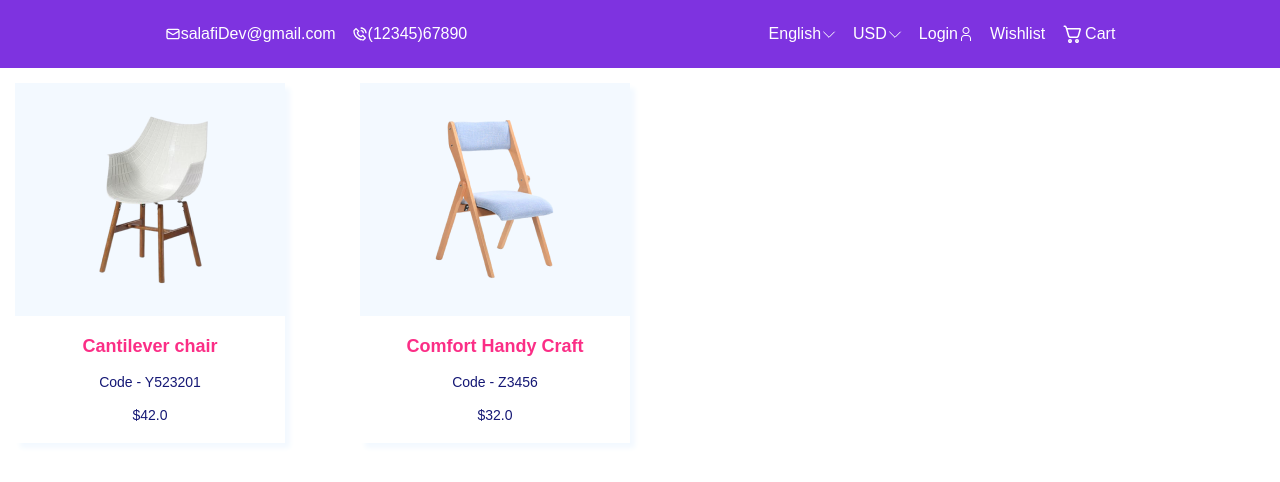
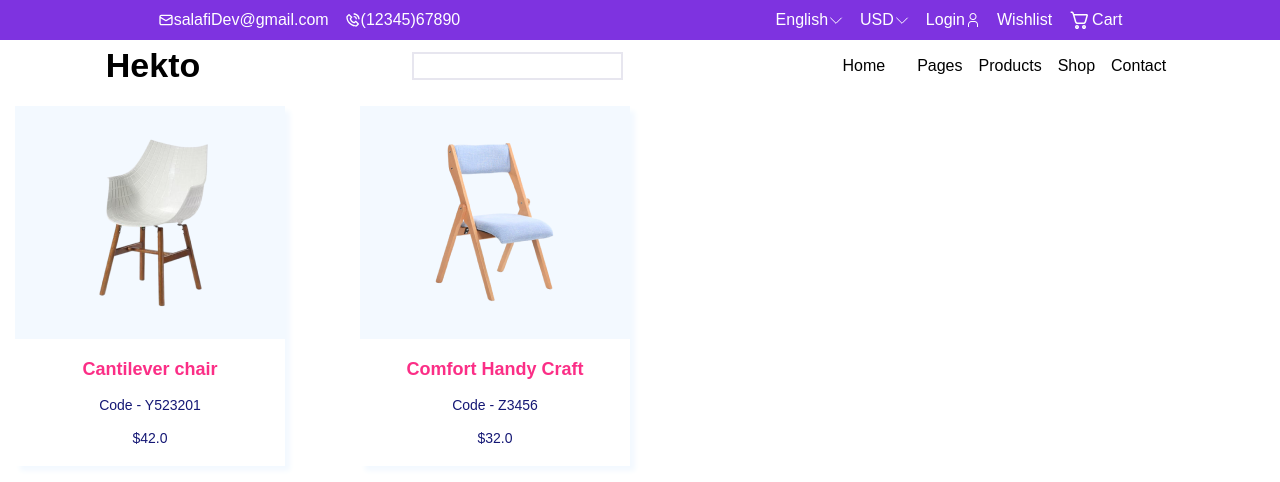
Before and after one commit to AOMuiz/salaficommerce, a React (Create React App) app: page / in a window 1280 px wide. Shown: the top 482 px of the page. Built offline with nearby package versions, Linux system fonts and the light colour scheme.

Commit message:
create navigaton bar ith minimal styling and setup

```diff
--- a/src/components/nav/index.js
+++ b/src/components/nav/index.js
@@ -10,6 +10,7 @@ import { ReactComponent as PhoneCall } from "../../assets/icon/phone-call.svg";
 
 const Navbar = () => {
   return (
+    <>
       <StyledHeadingBar>
         <StyledList>
           <StyledListItem>
@@ -37,6 +38,22 @@ const Navbar = () => {
           </StyledListItem>
         </StyledList>
       </StyledHeadingBar>
+      <StyledNavBar>
+        <StyledLogo>Hekto</StyledLogo>
+        <StyledNavForm>
+          <StyledInput></StyledInput>
+        </StyledNavForm>
+        <StyledList>
+          <StyledNavbarListItem>
+            Home <Chevron />
+          </StyledNavbarListItem>
+          <StyledNavbarListItem>Pages</StyledNavbarListItem>
+          <StyledNavbarListItem>Products</StyledNavbarListItem>
+          <StyledNavbarListItem>Shop</StyledNavbarListItem>
+          <StyledNavbarListItem>Contact</StyledNavbarListItem>
+        </StyledList>
+      </StyledNavBar>
+    </>
   );
 };
 
@@ -48,7 +65,6 @@ const StyledHeadingBar = styled.div`
   display: flex;
   justify-content: space-around;
   align-items: center;
-  padding: 1.4rem;
 `;
 const StyledList = styled.ul`
   color: ${colors.white};
@@ -64,3 +80,23 @@ const StyledListItem = styled.li`
     cursor: pointer;
   }
 `;
+
+const StyledNavBar = styled.div`
+  background-color: ${colors.white};
+  color: ${colors.black};
+  display: flex;
+  justify-content: space-around;
+  align-items: center;
+`;
+const StyledLogo = styled.div`
+  font-size: 34px;
+  font-weight: 700;
+`;
+const StyledNavForm = styled.div``;
+const StyledInput = styled.input`
+  border: 2px solid #e7e6ef;
+`;
+
+const StyledNavbarListItem = styled(StyledListItem)`
+  color: ${colors.black};
+`;
--- a/src/constants/Styles/global.js
+++ b/src/constants/Styles/global.js
@@ -18,6 +18,7 @@ const GlobalStyle = createGlobalStyle`
     font-size: 62.5%;
     box-sizing: border-box;
     font-family: 'Josefin Sans', sans-serif;
+    font-weight: 400;
 
     /* 768px */
     @media screen and (max-width: 48em) {
```
Lines whose indentation alone changed are shown as unchanged.
